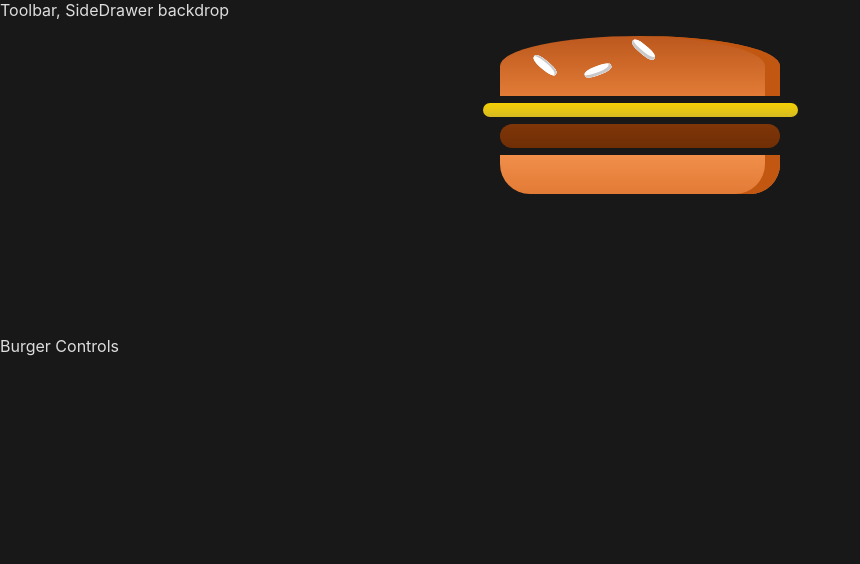
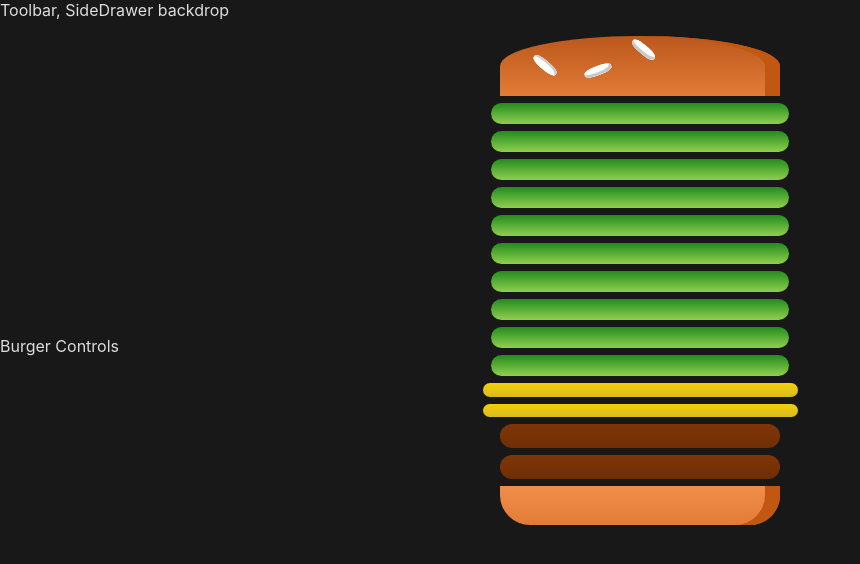
Before and after one commit to Frontnerd/react-burger-builder, a React (Create React App) app: page / in a window 1280 px wide. Shown: the top 564 px of the page, without its empty margins (0-860 px from the left). Built offline with nearby package versions, Linux system fonts and the light colour scheme.

Commit message:
dynamic ingredient sum

```diff
--- a/src/components/Burger/Burger.js
+++ b/src/components/Burger/Burger.js
@@ -4,11 +4,24 @@
 import BurgerIngredient from './BurgerIngredient/BurgerIngredient';
 
 const burger = ( props ) => {
+  // tranform the main state Object (in BuregerBuilder)
+  const transformedIngredients = Object.keys(props.ingredients)
+    .map(igKey => {
+      // into an Array of properties and values
+      return [...Array(props.ingredients[igKey])].map((_, i) => {
+        // that are a new Array if multiple (ex. cheese, cheese)
+        return (
+          <BurgerIngredient
+            key={igKey + i}
+            type={igKey} />
+          );
+      });
+    });
+
   return (
     <div className={classes.Burger}>
       <BurgerIngredient type="bread-top" />
-      <BurgerIngredient type="cheese" />
-      <BurgerIngredient type="meat" />
+      {transformedIngredients}
       <BurgerIngredient type="bread-bottom" />
     </div>
   );
--- a/src/containers/BurgerBuilder/BurgerBuilder.js
+++ b/src/containers/BurgerBuilder/BurgerBuilder.js
@@ -4,10 +4,23 @@
 import Burger from '../../components/Burger/Burger';
 
 class BurgerBuilder extends Component {
+  // cunstructor( props ) {
+  //   super(props)
+  //   this.state = {...}
+  // }
+  state = {
+    ingredients: {
+      salad: 10,
+      bacon: 1,
+      cheese: 2,
+      meat: 2
+    }
+  }
+
   render () {
     return (
       <Aux>
-        <Burger />
+        <Burger ingredients={this.state.ingredients}/>
         <div>Burger Controls</div>
       </Aux>
     );
```
Also changed, not shown: src/components/Burger/BurgerIngredient/BurgerIngredient.js (+5 -5 lines).
